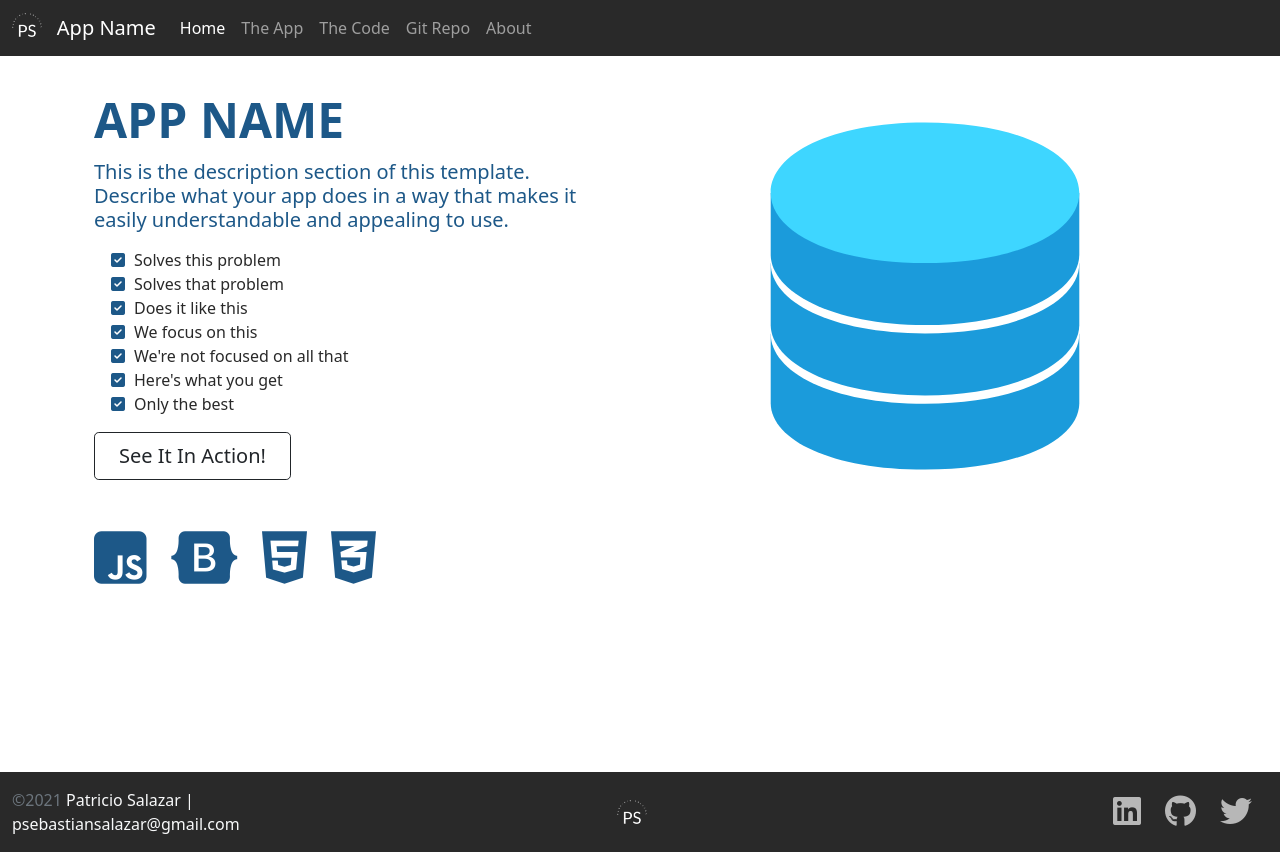
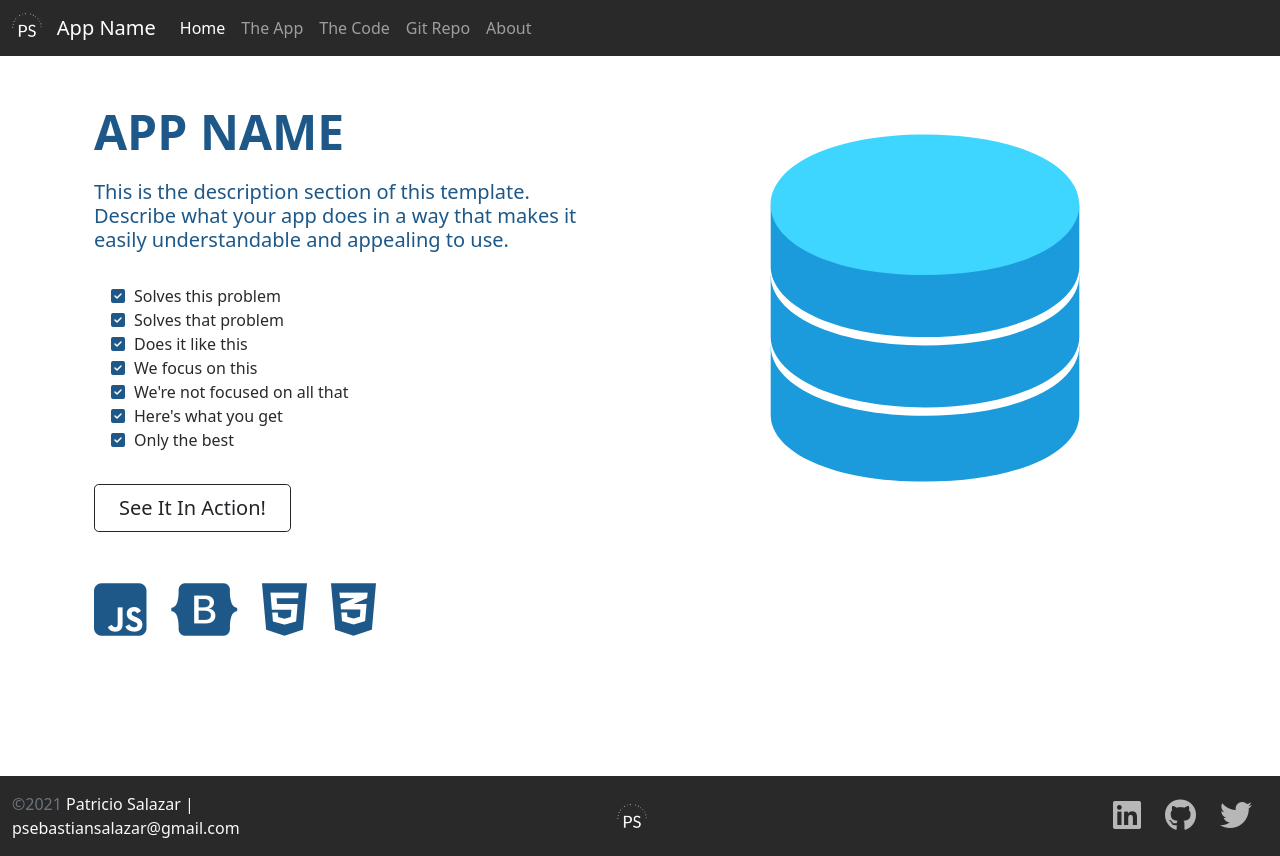
Before and after one commit to patriciosebastian/JavaScript-Site-Template, a plain HTML site: page index.html in a window 1280 px wide. Drawn offline with nearby package versions, Linux system fonts and the light colour scheme.

Commit message:
a couple style touches and add h1 to the app page

```diff
--- a/index.html
+++ b/index.html
@@ -76,17 +76,17 @@
     </nav>
     <!-- ==== MAIN ==== -->
     <main class="flex-shrink-0">
-      <div class="container col-xxl-8 px-4 py-5">
+      <div class="container col-xxl-8 px-4 py-6">
         <div class="row g-5 py-5 row-cols-1 row-cols-lg-2">
           <div class="col order-last order-lg-first">
             <h1 class="display-5 fw-bold lh-1 mb-3">APP NAME</h1>
-            <h4 class="lead">
+            <h4 class="lead py-2">
               This is the description section of this template. Describe what
               your app does in a way that makes it easily
               <strong>understandable</strong> and <strong>appealing</strong> to
               use.
             </h4>
-            <ul class="fa-ul pt-2 checklist">
+            <ul class="fa-ul pt-3 checklist">
               <li>
                 <span class="fa-li"><i class="fas fa-check-square"></i></span
                 >Solves this problem
@@ -119,7 +119,7 @@
             <div>
               <a
                 type="button"
-                class="btn btn-outline-dark btn-lg px-4 me-md-2"
+                class="btn btn-outline-dark btn-lg px-4 me-md-2 mt-3"
                 href="app.html"
                 >See It In Action!</a
               >
```
Also changed, not shown: app.html (+3 -1 lines).
